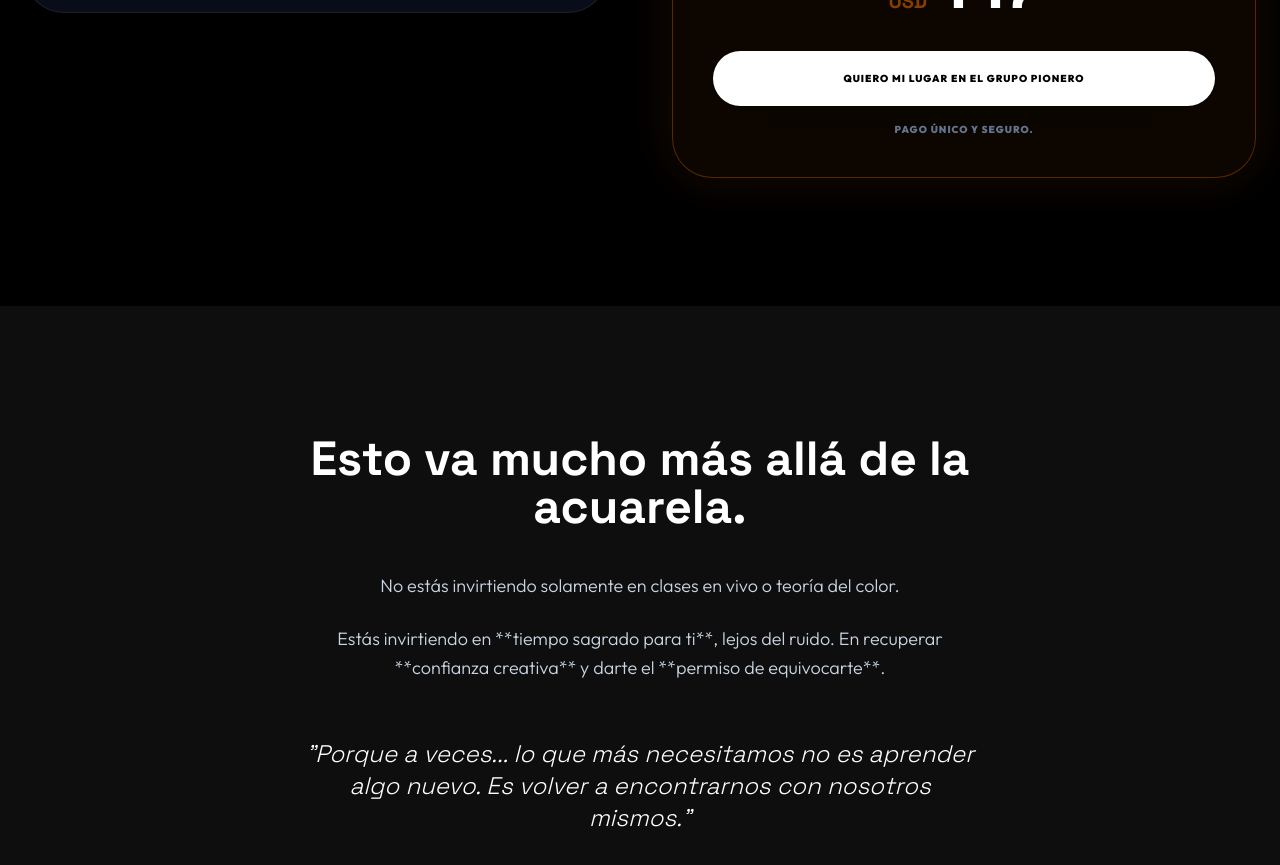
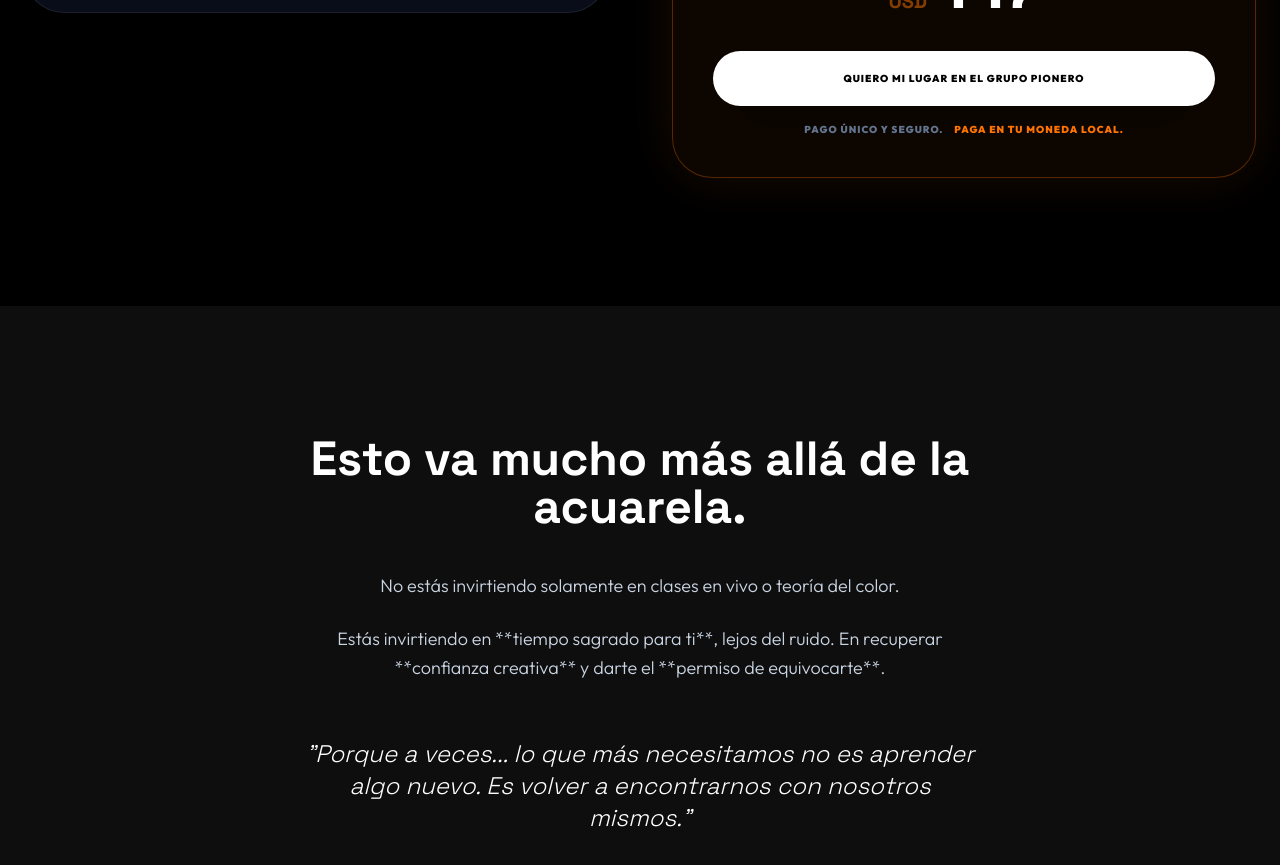
Before and after one commit to Rolo7575qf/rolo-quinones-workshop-funnel, a React (Vite) app: page / in a window 1280 px wide. Shown: the part 4340-5205 px from the top of the page. Built offline with nearby package versions, Linux system fonts and the light colour scheme.

Commit message:
Add local currency text and vercel config

```diff
--- a/src/App.tsx
+++ b/src/App.tsx
@@ -402,7 +402,7 @@ export default function App() {
                   >
                     Quiero mi lugar en el grupo pionero
                   </button>
-                  <p className="text-[10px] text-slate-500 uppercase tracking-widest font-black mt-4 relative z-10">Pago único y seguro.</p>
+                  <p className="text-[10px] text-slate-500 uppercase tracking-widest font-black mt-4 relative z-10">Pago único y seguro. <span className="text-neon-orange ml-2">Paga en tu moneda local.</span></p>
                 </div>
               </div>
             </div>
```
Also changed, not shown: vercel.json (added).
